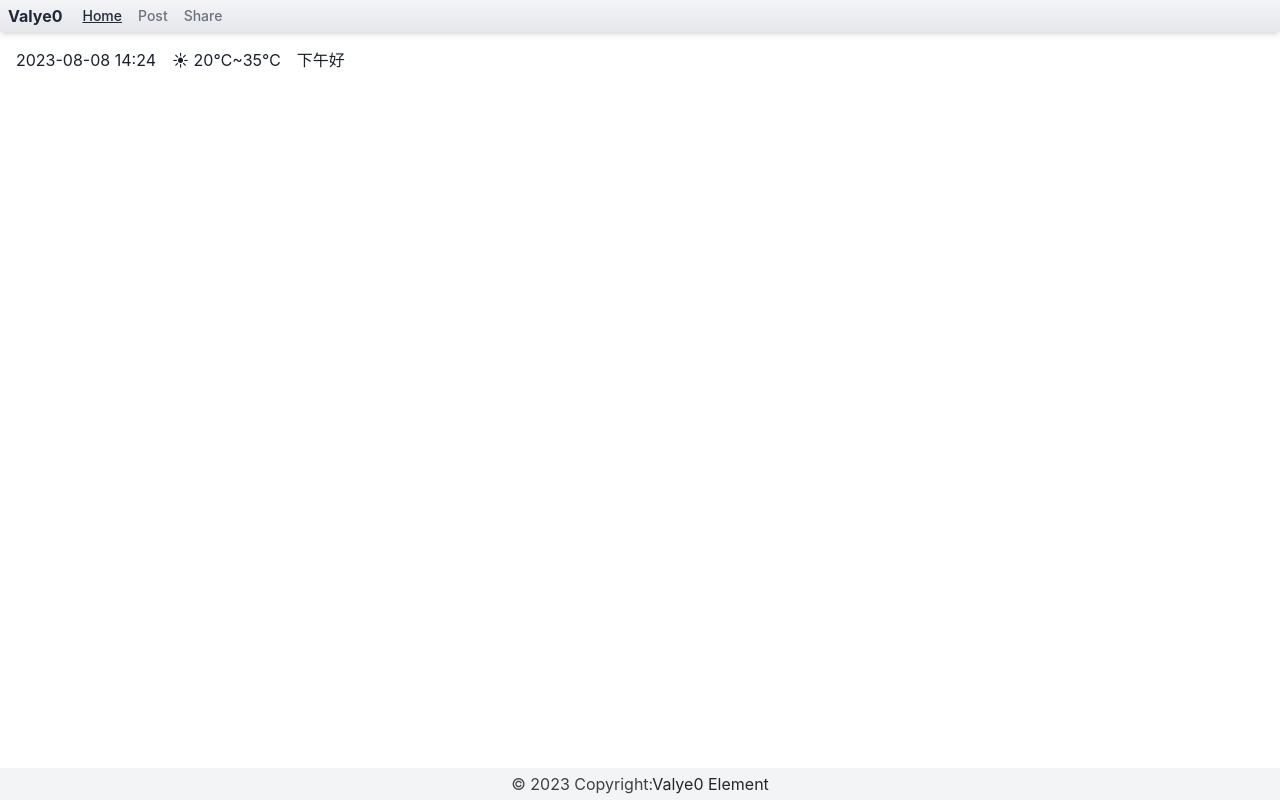
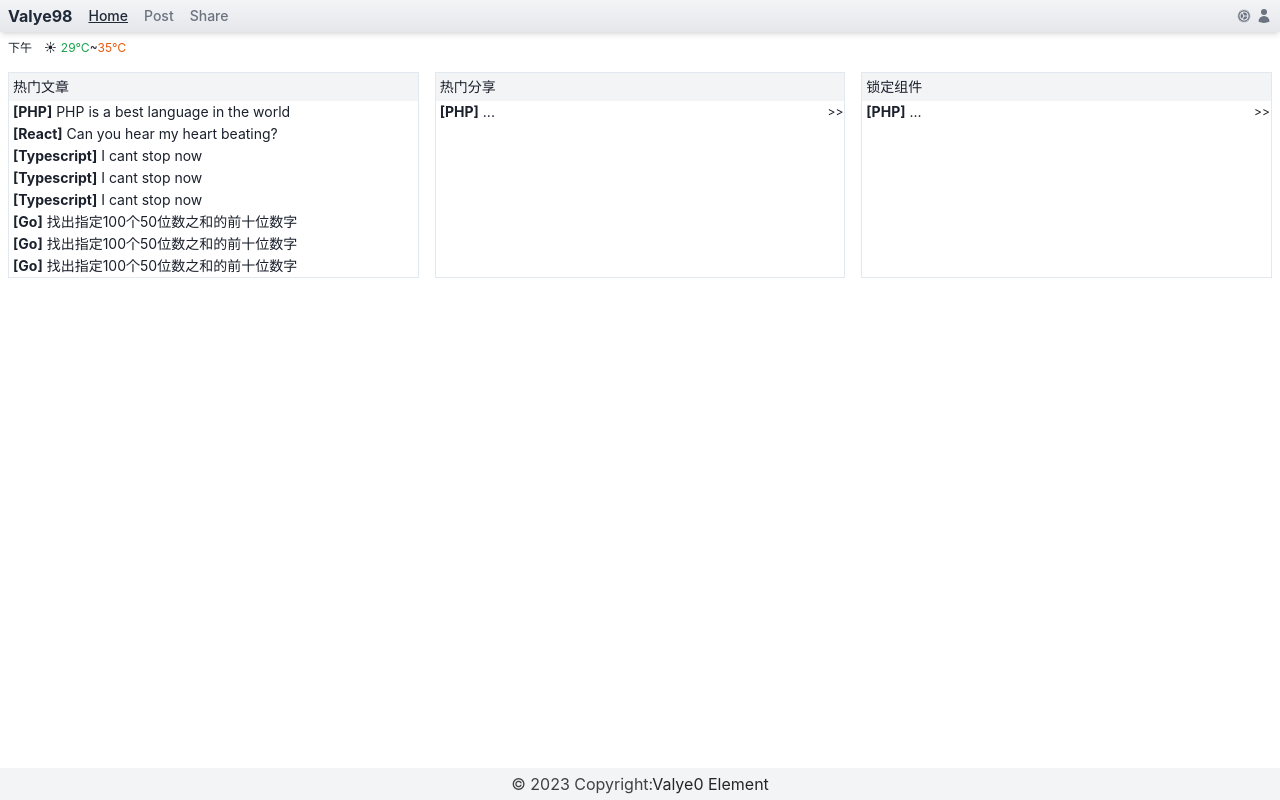
Before and after one commit to hjklchan/valyek, a React (Vite) app: page /home in a window 1280 px wide. Built offline with nearby package versions, Linux system fonts and the light colour scheme.

Commit message:
home page

```diff
--- a/package.json
+++ b/package.json
@@ -13,6 +13,7 @@
     "@chakra-ui/react": "^2.8.0",
     "@emotion/react": "^11.11.1",
     "@emotion/styled": "^11.11.0",
+    "@heroicons/react": "^2.0.18",
     "@reduxjs/toolkit": "^1.9.5",
     "axios": "^1.4.0",
     "framer-motion": "^10.15.0",
--- a/src/layouts/AppLayout.tsx
+++ b/src/layouts/AppLayout.tsx
@@ -7,6 +7,15 @@ import Footer from "./components/Footer";
 const AppLayout = () => {
     return <React.Fragment>
         <Header />
+        <div className="px-2 mt-2 flex text-xs">
+            <div className="lg:text-md mr-3">下午</div>
+            <div className="lg:text-md mr-1">☀</div>
+            <div className="lg:text-md">
+                <span className="text-green-600">29℃</span>
+                <span className="">~</span>
+                <span className="text-orange-600">35℃</span>
+            </div>
+        </div>
         <Content><Outlet /></Content>
         <Footer />
     </React.Fragment>
--- a/src/layouts/components/Content.tsx
+++ b/src/layouts/components/Content.tsx
@@ -3,14 +3,8 @@ import React, { useState } from "react";
 // Content
 const Content = ({ children }: { children: React.ReactNode }) => {
     const [timer, setTimer] = useState()
-    return <main className="container w-screen px-4 mt-4 mb-8">
-        {/** weather and datetime **/}
-        <div className="flex space-x-4">
-            <span className="">2023-08-08 14:24</span>
-            <span className="">☀ 20℃~35℃</span>
-            <span className="">下午好</span>
-        </div>
-        <div className="my-6">
+    return <main className="container mx-auto px-2 mt-4 mb-8" role="main" style={{minHeight: "100%"}}>
+        <div className="my-2">
             {children}
         </div>
     </main>
--- a/src/layouts/components/Header.tsx
+++ b/src/layouts/components/Header.tsx
@@ -1,5 +1,6 @@
 import { Link, useLocation, useNavigate } from "react-router-dom";
 import { defaultHomePath } from "@/routes"
+import { UserIcon, CogIcon } from "@heroicons/react/24/solid";
 
 interface Menu {
     label: string;
@@ -14,6 +15,9 @@ const Header = () => {
         { label: "Post", to: "/post" },
         { label: "Share", to: "/share" },
     ];
+    const headerGradientCss = () => {
+        return "bg-gradient-to-b from-gray-100 via-gray-150 to-gray-200"
+    }
     const goHome = () => {
         navigate(defaultHomePath);
     }
@@ -23,25 +27,25 @@ const Header = () => {
             : "text-gray-500";
         return `block ${extraClass} hover:underline`
     }
-    const headerGradientCss = () => {
-        return "bg-gradient-to-b from-gray-100 via-gray-150 to-gray-200"
-    }
+    // const
 
     return <header
-        className={`flex items-center flex-wrap bg-gray-100 shadow-md px-2 h-8 ${headerGradientCss()}`}
+        className={`max-w-screen flex justify-between items-center bg-gray-100 shadow-md px-2 h-8 ${headerGradientCss()}`}
     >
         {/** Text Logo **/}
         <div className="flex items-center h-full text-gray-800 mr-3">
+            <div>
                 <span
-                className="font-bold text-xxl cursor-zoom-in transition duration-700 hover:skew-y-3"
+                    className="transition font-bold text-xxl cursor-zoom-in duration-700 hover:skew-y-3"
                     onClick={() => goHome()}
                 >
-                Valye0
+                    Valye98
                 </span>
+
             </div>
             {/** Navigation **/}
-        <nav className="">
-            <div className="max-w-screen-xl px-2 mx-auto">
+            <nav className="ml-2">
+                <div className="px-2 mx-auto">
                     <div className="flex items-center">
                         <ul className="flex flex-row font-medium mt-0 mr-6 space-x-4 text-sm">
                             {
@@ -58,6 +62,16 @@ const Header = () => {
                     </div>
                 </div>
             </nav>
+        </div>
+        <div className="flex w-auto space-x-1">
+            <CogIcon
+                className="transition h-4 w-4 text-gray-500 cursor-pointer hover:text-blue-600 duration 150"
+            />
+            <UserIcon
+                className="transition h-4 w-4 text-gray-500 cursor-pointer hover:text-blue-600 duration-150"
+                onClick={() => { }}
+            />
+        </div>
     </header>
 }
 
--- a/src/pages/home/index.tsx
+++ b/src/pages/home/index.tsx
@@ -1,6 +1,71 @@
+import { LockClosedIcon } from "@heroicons/react/24/solid";
+import { argv0 } from "process";
 
 export default function() {
+    const fakePosts: { id: number, category: string, title: string }[] = [
+        { id: 1, category: "PHP", title: "PHP is a best language in the world" },
+        { id: 2, category: "React", title: "Can you hear my heart beating?" },
+        { id: 4, category: "Typescript", title: "I cant stop now" },
+        { id: 5, category: "Typescript", title: "I cant stop now" },
+        { id: 6, category: "Typescript", title: "I cant stop now" },
+        { id: 7, category: "Go", title: "找出指定100个50位数之和的前十位数字" },
+        { id: 8, category: "Go", title: "找出指定100个50位数之和的前十位数字" },
+        { id: 9, category: "Go", title: "找出指定100个50位数之和的前十位数字" },
+        // { id: 10, category: "Go", title: "找出指定100个50位数之和的前十位数字" },
+        // { id: 11, category: "Go", title: "找出指定100个50位数之和的前十位数字" },
+    ];
+    const isLock = true;
     return <>
-
+        <div className="grid grid-cols-3 gap-4">
+            <div className="border">
+                <h2 className="bg-gray-100 p-1 text-sm">热门文章</h2>
+                <table className="w-full">
+                    <tbody>
+                        {
+                            fakePosts.length > 0
+                                ? fakePosts.map(item => {
+                                    return <tr className="" key={item.id}>
+                                        <td className="w-3/4 px-1 text-sm">
+                                            <a className="cursor-pointer" onClick={() => { }}>
+                                                <b className="mr-1">[{item.category}]</b>
+                                            </a>
+                                            <a className="cursor-pointer" onClick={() => { }}>
+                                                {item.title}
+                                            </a>
+                                        </td>
+                                    </tr>
+                                })
+                                : <>No records</>
+                        }
+                    </tbody>
+                </table>
+            </div>
+            <div className="border">
+                <h2 className="bg-gray-100 p-1 text-sm">热门分享</h2>
+                <table className="w-full">
+                    <tbody>
+                        <tr className="">
+                            <td className="w-3/4 px-1 text-sm">
+                                <b className="mr-1">[PHP]</b>...
+                            </td>
+                            <td className="text-right text-xs">{">>"}</td>
+                        </tr>
+                    </tbody>
+                </table>
+            </div>
+            <div className="border">
+                <h2 className="bg-gray-100 p-1 text-sm">锁定组件</h2>
+                <table className="w-full">
+                    <tbody>
+                        <tr className="">
+                            <td className="w-3/4 px-1 text-sm">
+                                <b className="mr-1">[PHP]</b>...
+                            </td>
+                            <td className="text-right text-xs">{">>"}</td>
+                        </tr>
+                    </tbody>
+                </table>
+            </div>
+        </div>
     </>
 }
--- a/src/pages/post/index.tsx
+++ b/src/pages/post/index.tsx
@@ -20,7 +20,7 @@ const Post = () => {
     const numResults = 99999;
     return <>
         {/** Categories **/}
-        <div className="grid grid-cols-12 gap-x-2 gap-y-1">
+        <div className="grid grid-cols-12 gap-x-2 gap-y-1 hidden">
             {
                 categories.map((item: Category) => (
                     <div key={item.id}>
@@ -34,7 +34,7 @@ const Post = () => {
             }
         </div>
         {/** Post List **/}
-        <div className="mt-5">
+        <div className="mt-5 hidden">
             <h1 className="text-2xl font-semibold leading-none tracking-tight text-gray-900">
                 Posts
                 <span className="ml-3 text-base leading-none tracking-tight text-gray-400">
--- a/tailwind.config.js
+++ b/tailwind.config.js
@@ -7,6 +7,11 @@ export default {
         "./src/**/*.{js,ts,jsx,tsx}",
     ],
     theme: {
+        container: {
+            padding: {
+                default: "1rem"
+            }
+        },
         fontFamily: {
             'mono': ['ui-monospace', 'SFMono-Regular'],
         },
```
Also changed, not shown: src/main.tsx (indentation only), 1 other file (tests, documents, lock files or other folders). Lines whose indentation alone changed are shown as unchanged.
